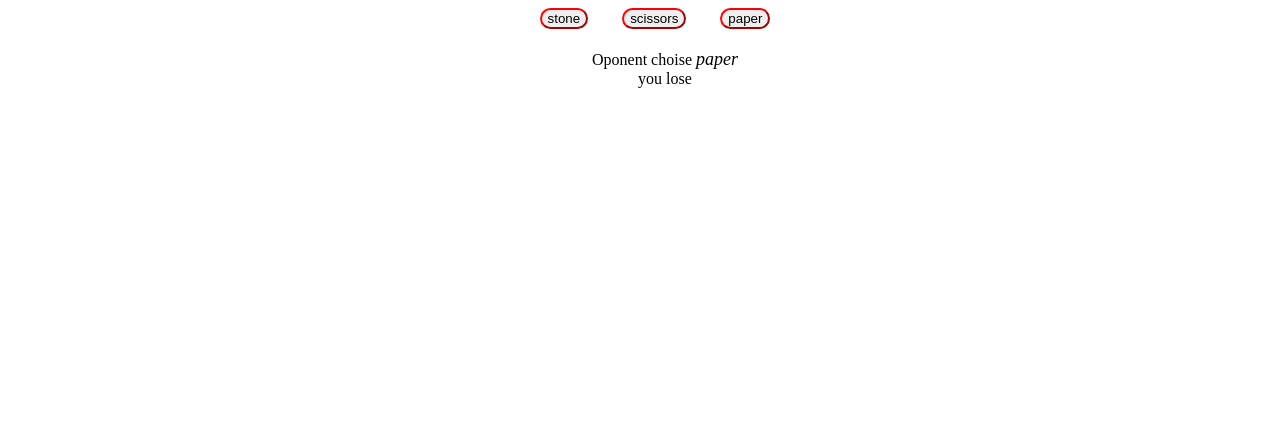
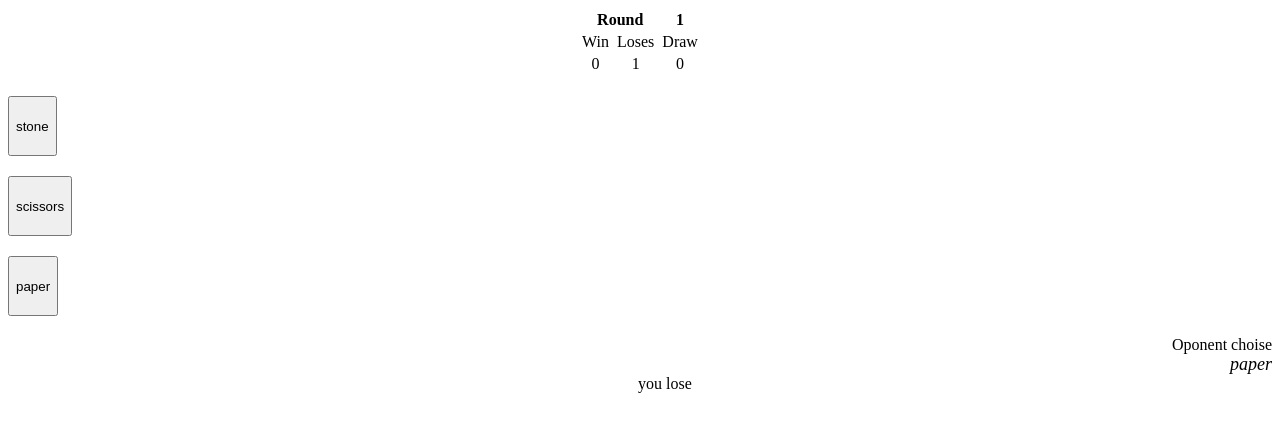
Before and after one commit to CodeMashine/stone_paper_scissors, a plain HTML site: page index.html in a window 1280 px wide. Both pictures are taken after a click on the button "stone". Drawn offline with Linux system fonts and the light colour scheme.

Commit message:
start working whis css

```diff
--- a/index.html
+++ b/index.html
@@ -9,12 +9,40 @@
 </head>
 <body>
     <div class ="container">
-    <button class="button stone" data-value="stone"><img  width= 50 src="">stone</button>
-    <button class="button scissors" data-value="scissors"> <img  width= 50 src="">scissors</button>
-    <button class="button paper" data-value="paper"><img width= 50 src="">paper</button>
-    </div>
-    <div class="oponent_box">Oponent choise <span class="oponent"></span></div>
+    <div class="scorecard">
+        <table>
+            <tr>
+                <th colspan="4">Round</th>
+                <th><span class="roundnumber">0</span></th>
+            </tr>
+            <tr>
+                <td>Win</td>
+                <td></td>
+                <td>Loses</td>
+                <td></td>
+                <td>Draw</td>
+            </tr>
+            <tr>
+                <td><span class="winscore">0</span></td>
+                <td></td>
+                <td><span class="losesscore">0</span></td>
+                <td></td>
+                <td><span class="drawscore">0</span></td>
+            </tr>
+        </table>
+        <!-- <div class="round">ROUND <span class="roundnumber">0</span> </div>
+        <div class="win">Win <span>1</span></div>
+        <div class="lose">Lose <span>3</span></div>
+        <div class="draw">Draw <span>8</span></div> -->
+</div>
+    <div class="button"><button class="button_stone" data-value="stone"><img  width= 50 src="">stone</button></div>
+    <div class="button"><button class="button_scissors" data-value="scissors"> <img  width= 50 src="">scissors</button></div>
+    <div class="button"><button class="button_paper" data-value="paper"><img width= 50 src="">paper</button></div>
+    <div class="oponent_box">Oponent choise</br> <span class="oponent">.....</span></div>
+
+
     <div class="result">result</div>
+</div>
     <script src = "script.js"></script>
     </body>
 </html>
--- a/script.js
+++ b/script.js
@@ -6,16 +6,29 @@ const oponent = document.querySelector('.oponent') ;
 
 const result = document.querySelector('.result') ;
 
+let roundNumber = document.querySelector('.roundnumber') ;
+
+let winscore = document.querySelector('.winscore') ;
+let losesscore = document.querySelector('.losesscore') ;
+let drawscore = document.querySelector('.drawscore') ;
+
+let counter = 0 ;
+
+let drawCounter = 0 ;
+let winCounter = 0 ;
+let losesCounter = 0 ;
+
 function oponentChoise (ev) {
    if (ev.target.closest('.button')) {
    const chosenIndex = Math.round((Math.random() * (items.length -1))) ;
    oponent.innerText = items[chosenIndex].innerText ;
-   return oponent.innerText ;
+   comprasion(ev) ;
+//    return oponent.innerText ;
 }
 }
 
 function comprasion(ev) {
-    if (ev.target.closest('.button')) {
+    // if (ev.target.closest('.button')) {
     const weap = ev.target.dataset.value ;
         if (weap === 'stone') {
             if (oponent.innerText === 'stone' )  result.innerText = "draw" ;
@@ -29,10 +42,37 @@ function comprasion(ev) {
                         if (oponent.innerText === 'stone' ) result.innerText = "you lose" ;
                         if (oponent.innerText === 'paper' ) result.innerText = "you win" ;
                         if (oponent.innerText === 'scissors' ) result.innerText = "draw" ;
-            }
+            // }
+
+        }
+
+        roundCounter() ;
+        scoreCounter() ;
 }
+
+function roundCounter(){
+        counter+=1 ;
+        roundNumber.innerText=counter ;
+}
+
+function scoreCounter(){
+    if (result.innerText ==="you lose") {
+        losesCounter+=1 ;
+        losesscore.innerText=losesCounter ;
+    }
+    if (result.innerText ==="you win"){
+        winCounter+=1 ;
+        winscore.innerText=winCounter ;
+    }
+    if (result.innerText ==="draw") {
+        drawCounter+=1
+        drawscore.innerText=drawCounter ;
+    }
+
 }
 
 
 container.addEventListener('click' , (event) => {oponentChoise(event)}) ;
-container.addEventListener('click' , (event) => {comprasion(event)}) ;
+
+// container.addEventListener('click' , (event) => {comprasion(event)}) ;
+// container.addEventListener('click' , roundCounter ) ;
--- a/style.css
+++ b/style.css
@@ -1,21 +1,28 @@
 .container{
     text-align: center;
+    /* display:flex ; */
+    /* flex-direction: column; */
 }
 
 
 .button {
+    display: flex;
+    /* display: ; */
+    width: 40px ;
+    height:60px ;
     /* position: absolute; */
     text-align: center;
-    margin-left: 30px;
+    margin: 20px 0px;
     border-radius: 50em;
     border-color:red ;
 }
 
 .oponent_box {
     /* position: absolute; */
-    margin-top:20px ;
-    text-align: center;
-    margin-left: 50px ;
+    /* float:left ; */
+
+    text-align: right;
+    margin-left: auto ;
 }
 
 .oponent{
@@ -30,3 +37,7 @@
     text-align: center;
     margin-left: 50px ;
 }
+
+table{
+    margin:auto ;
+}
```
